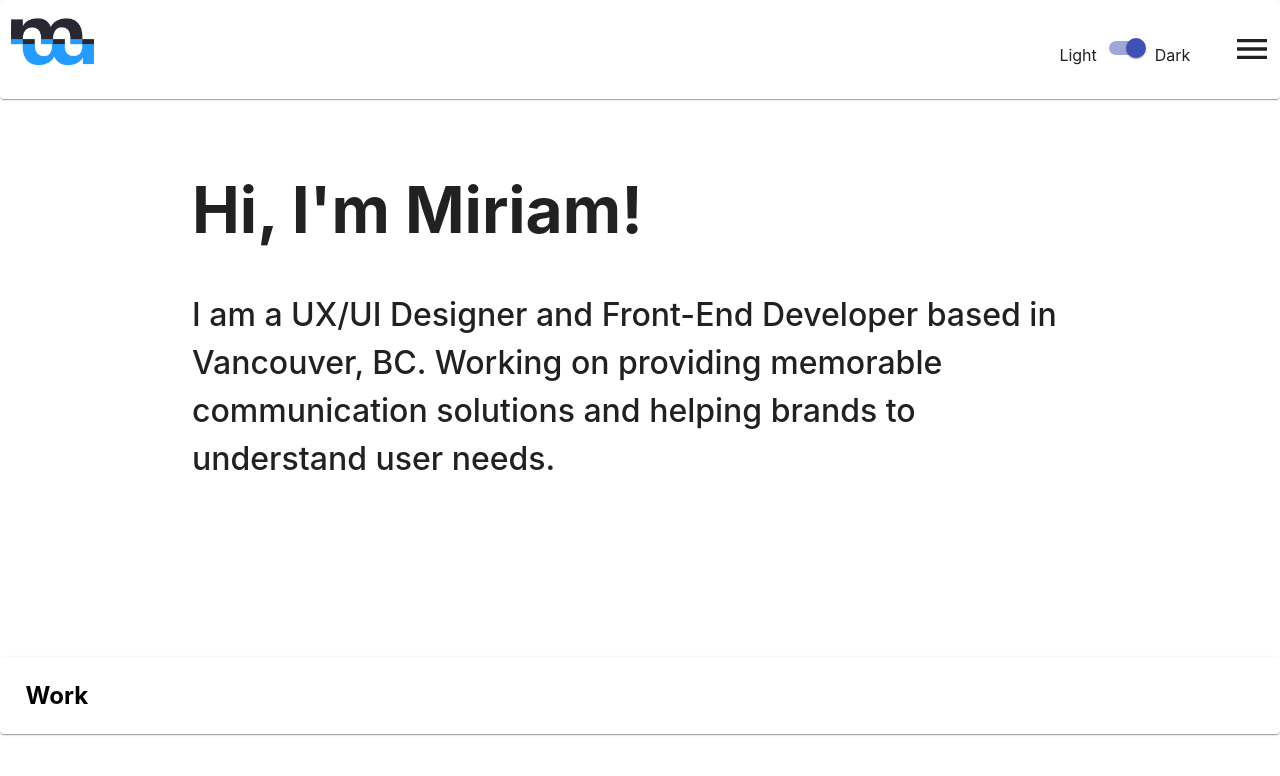
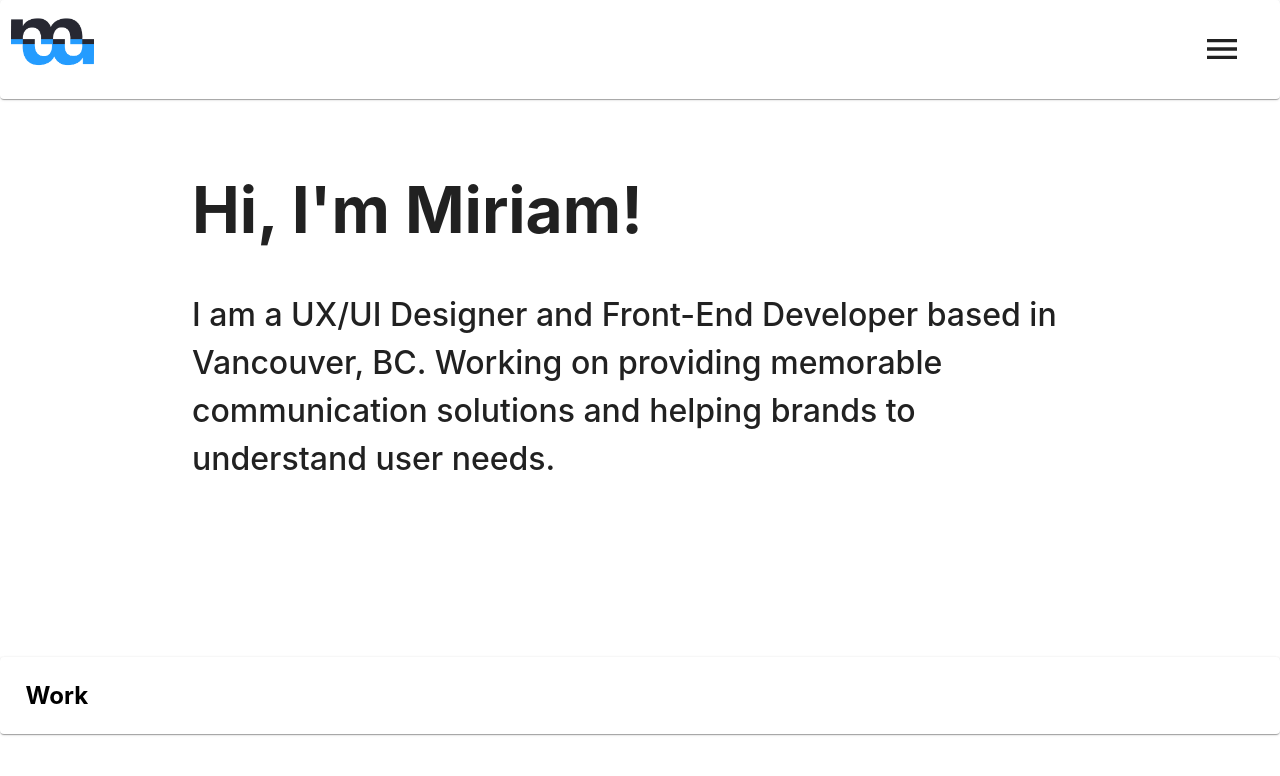
Before and after one commit to heymiriam/portfolio, a React (Create React App) app: page / in a window 1280 px wide. Shown: the top 776 px of the page. Built offline with nearby package versions, Linux system fonts and the light colour scheme; grey boxes are pictures that could not be loaded.

Commit message:
remove dark mode

```diff
--- a/src/components/navbar/nav.jsx
+++ b/src/components/navbar/nav.jsx
@@ -36,7 +36,7 @@ function NavBar() {
 
           <Link to='/' className='logoLink'><img className="logo" src={logo} alt="Logo"/></Link>
           <div>
-              <div className="toggle-container">
+             { /*<div className="toggle-container">
                 <p>Light</p>
                 <Switch
                 checked={state.checkedB}
@@ -45,7 +45,7 @@ function NavBar() {
                 name="checkedB"
                 inputProps={{ 'aria-label': 'primary checkbox' }}/>
                 <p>Dark</p>
-              </div>
+    </div>*/}
           <Button aria-controls="simple-menu" aria-haspopup="true" onClick={handleClick}>
             <MenuIcon className="hamburger"></MenuIcon>
           </Button>
```
